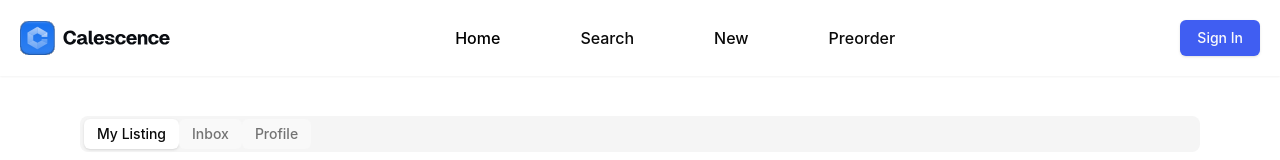
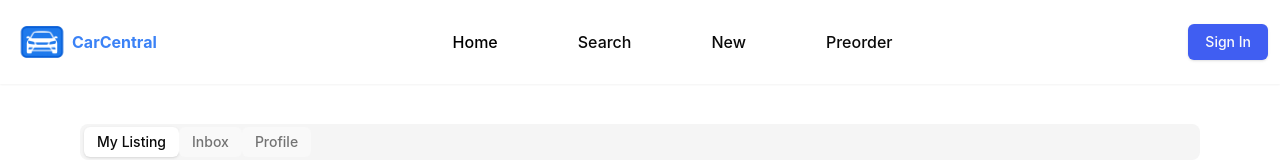
Before and after one commit to minmin1805/Car-Marketplace-Webapp, a React (Vite) app: page /profile in a window 1280 px wide. Shown: the top 160 px of the page. Built offline with nearby package versions, Linux system fonts and the light colour scheme; no server answers.

Commit message:
change the info section

```diff
--- a/src/components/CarItem.jsx
+++ b/src/components/CarItem.jsx
@@ -33,7 +33,7 @@ function CarItem({car}) {
             <Separator className='my-2'/>
             <div className='flex items-center justify-between'>
               <h2 className='font-bold text-xl text-blue-500'>${car?.sellingPrice}</h2>
-              <h2 className='text-primary text-sm flex gap-2 items-center text-blue-500'>
+              <h2 className=' text-sm flex gap-2 items-center text-blue-500'>
               View Details
               <MdOpenInNew /></h2>
             </div>
--- a/src/components/Footer.jsx
+++ b/src/components/Footer.jsx
@@ -1,18 +1,17 @@
 import React from 'react'
+import webLogo from "../../public/weblogo.png"
 
 function Footer() {
   return (
 <footer className="bg-gray-100">
-  <div className="mx-auto max-w-5xl px-4 py-16 sm:px-6 lg:px-8">
-    <div className="flex justify-center text-teal-600">
-      {/* <svg className="h-8" viewBox="0 0 118 24" fill="none" xmlns="http://www.w3.org/2000/svg"> */}
-      <img src='/logo.svg' width={150} height={100} />
-      {/* </svg> */}
+  <div className="mx-auto max-w-6xl px-10 py-10 sm:px-6 lg:px-8">
+    <div className="flex justify-center text-teal-600 items-center">
+      <img src={webLogo} width={60} height={60} />
+      <span className='text-md font-bold text-blue-500'>CarCentral</span>
     </div>
 
-    <p className="mx-auto mt-6 max-w-md text-center leading-relaxed text-gray-500">
-    At Calescence, we redefine the car buying and selling experience. With a wide selection of vehicles, trusted sellers, and seamless services, we make finding your perfect ride easier than ever. Join us and explore the future of automotive marketplaces.
-    </p>
+    <p className="mx-auto mt-6 max-w-lg text-center leading-relaxed text-gray-500">
+    CarCentral transforms how you buy and sell cars. Discover thousands of quality vehicles from verified dealers and private sellers, all backed by our streamlined platform that puts you in the driver's seat. Your perfect car is just a click away    </p>
 
     <ul className="mt-12 flex flex-wrap justify-center gap-6 md:gap-8 lg:gap-12">
       <li>
--- a/src/components/Header.jsx
+++ b/src/components/Header.jsx
@@ -2,17 +2,17 @@ import { SignInButton, UserButton, useUser } from '@clerk/clerk-react';
 import React from 'react'
 import { Button } from './ui/button';
 import { Link } from 'react-router-dom';
+import webLogo from "../../public/weblogo.png"
 
 function Header() {
   const {user, isSignedIn} = useUser();
 
   return (
-    <div className="flex justify-between items-center shadow-sm p-5">
+    <div className="flex justify-between items-center shadow-sm p-3">
 
-
-
-        <Link to={'/'}>
-        <img src='/logo.svg' width={150} height={100} />
+        <Link to={'/'} className='flex items-center'>
+        <img src={webLogo} width={60} height={60} />
+        <span className='text-md font-bold text-blue-500'>CarCentral</span>
         </Link>
 
         <ul className='flex items-center gap-20'>
--- a/src/components/InfoSection.jsx
+++ b/src/components/InfoSection.jsx
@@ -1,4 +1,4 @@
-import React from 'react'
+import React from "react";
 
 function InfoSection() {
   return (
@@ -16,18 +16,25 @@ function InfoSection() {
           <div className="md:col-span-1">
             <div className="max-w-lg md:max-w-none">
               <h2 className="text-2xl font-semibold text-gray-900 sm:text-3xl">
-          Unleash the Thrill of Driving
+                Fuel Your Driving Passion{" "}
               </h2>
 
               <p className="mt-4 text-gray-700">
-          Discover the perfect fusion of style, performance, and innovation with our curated selection of premium vehicles. Whether you're drawn to the sleek aerodynamics of sports cars, the efficiency of hybrid models, or the luxury of high-end sedans, we have something to ignite your passion for driving. Explore the latest features, cutting-edge technology, and impeccable craftsmanship that set these vehicles apart. Find your dream car today and experience a ride like never before
+                Browse our premium collection where raw performance meets
+                refined elegance. From track-ready sports cars that hug every
+                curve to whisper-quiet hybrids and opulent sedans that redefine
+                comfort—discover vehicles engineered to thrill. Each model
+                features advanced technology, stunning design, and flawless
+                execution that sets them apart. Whether you're seeking
+                heart-pounding performance, eco-conscious efficiency, or
+                luxurious comfort, your perfect drive awaits.
               </p>
             </div>
           </div>
         </div>
       </div>
     </section>
-  )
+  );
 }
 
-export default InfoSection
+export default InfoSection;
```
Also changed, not shown: public/weblogo.png (added). Lines whose indentation alone changed are shown as unchanged.
